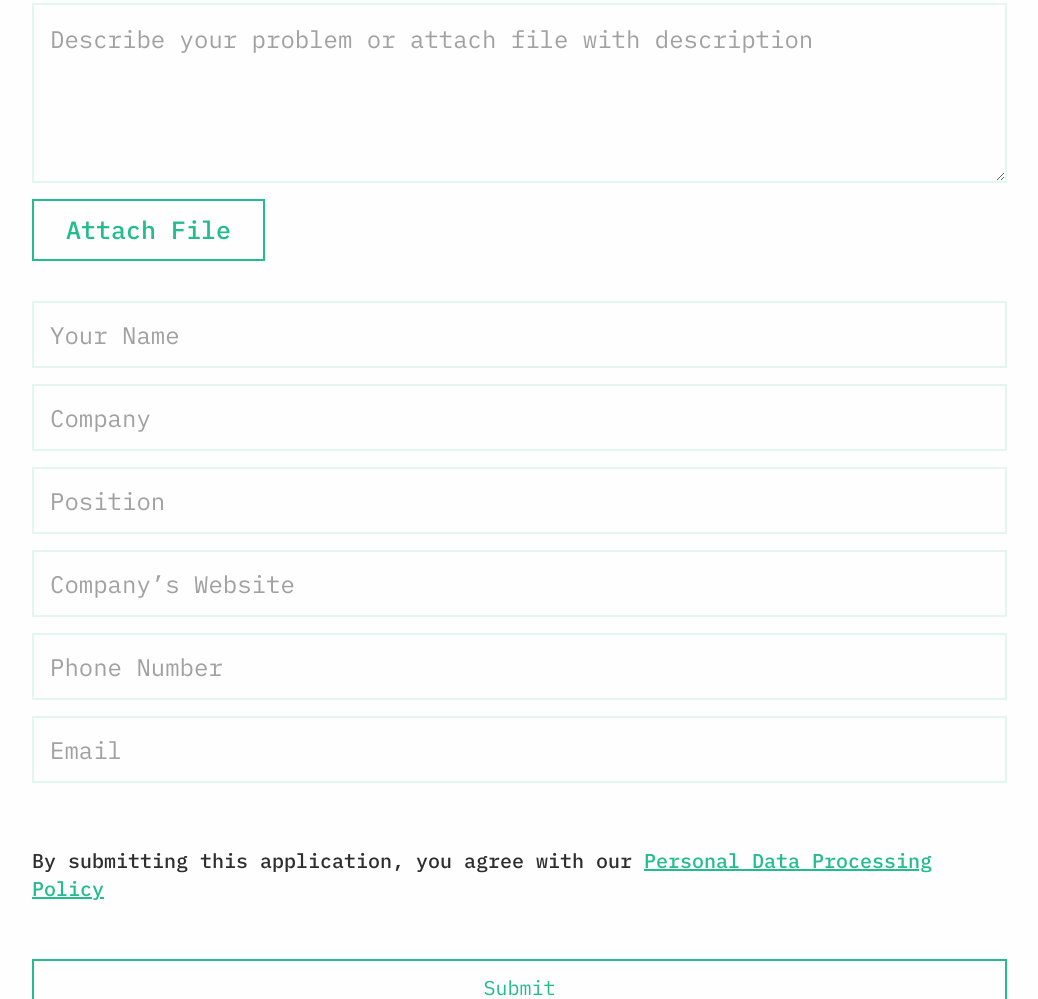
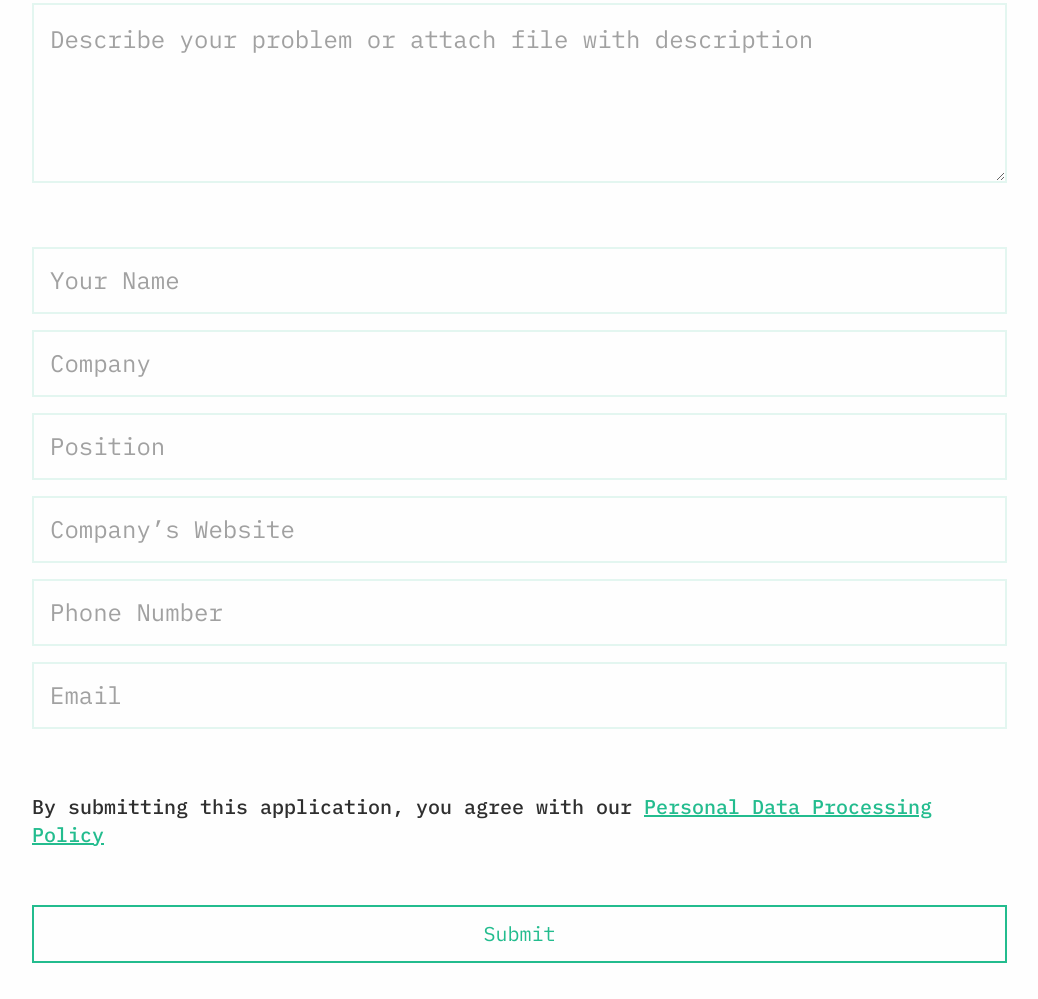
Before and after one commit to Flaminis/tinkertech.kz, a Gatsby site: page /app in a window 1280 px wide. Shown: the part 946-1945 px from the top of the page, without its empty margins (218-1256 px from the left). Built offline with nearby package versions, Linux system fonts and the light colour scheme; Gatsby itself is replaced by a stand-in of ours.

Commit message:
fix: hide file attachment field

```diff
--- a/src/components/formEnd.js
+++ b/src/components/formEnd.js
@@ -18,7 +18,7 @@ class FormEnd extends Component {
             placeholder="Describe your problem or attach file with description"
           />
         </div>
-        <label htmlFor="attachFile" className="button hollow square">
+        {/* <label htmlFor="attachFile" className="button hollow square">
           <span className="h4">Attach File</span>
         </label>
         <input
@@ -29,7 +29,7 @@ class FormEnd extends Component {
           onChange={event => {
             setFieldValue("file", event.currentTarget.files[0])
           }}
-        />
+        /> */}
 
         <br />
         <br />
```
